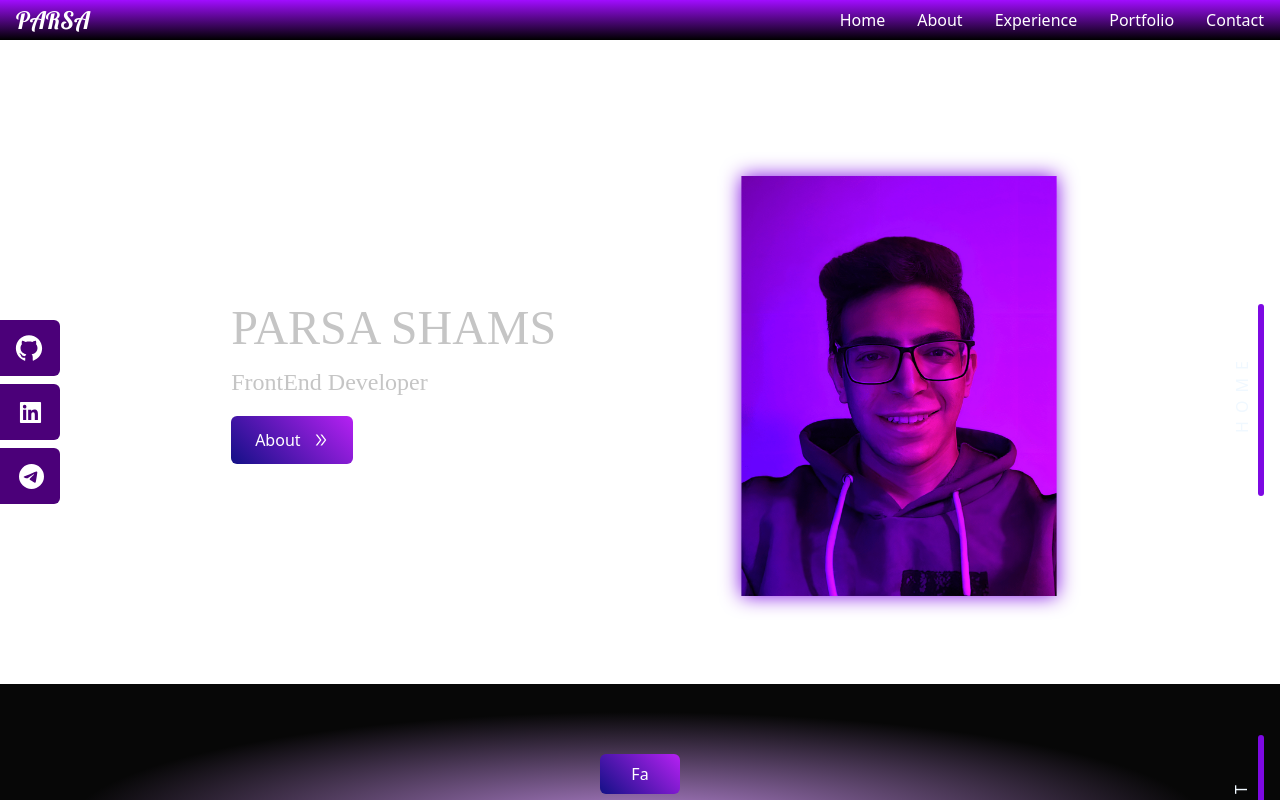
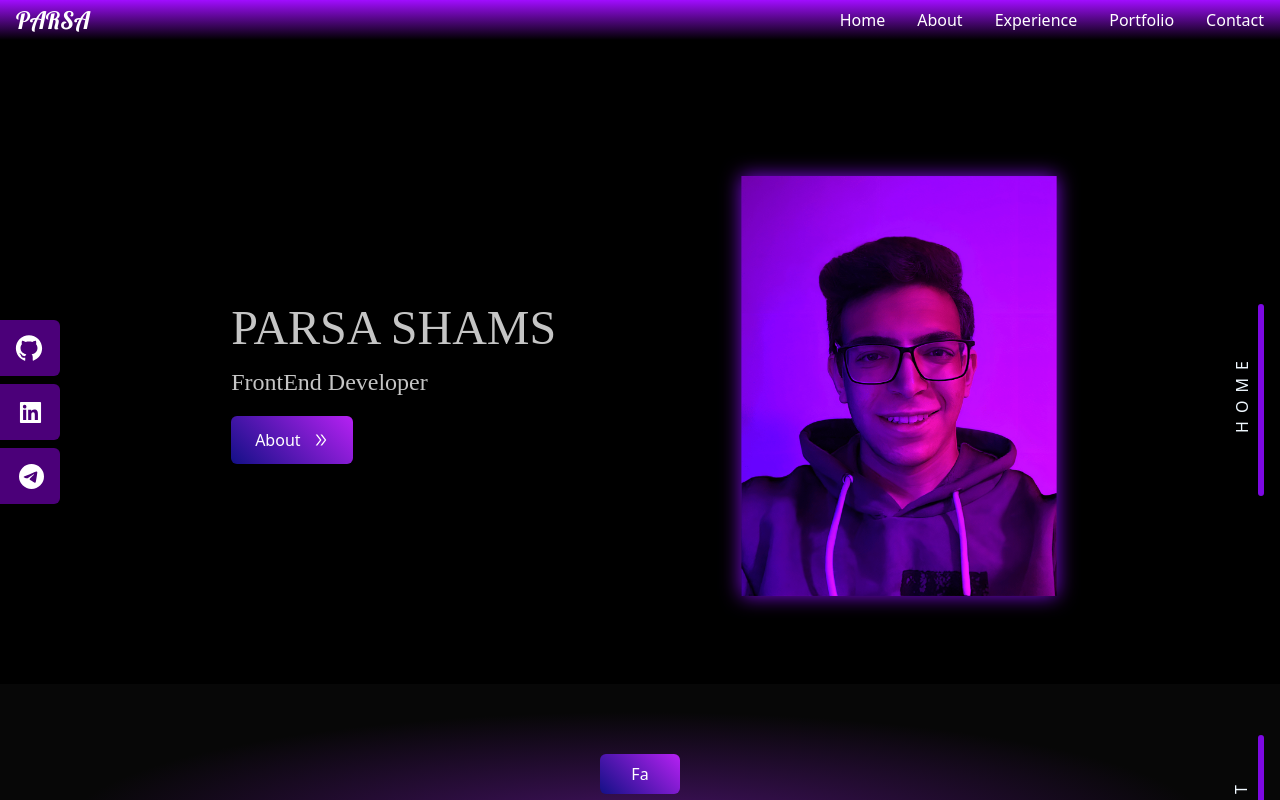
Before and after one commit to Parsa-PT/Parsa-resume, a React (Create React App) app: page / in a window 1280 px wide. Shown: the top 800 px of the page. Built offline with nearby package versions, Linux system fonts and the light colour scheme; a web font is replaced by a local one.

Commit message:
Update tailwind.config.js

```diff
--- a/tailwind.config.js
+++ b/tailwind.config.js
@@ -3,6 +3,7 @@ module.exports = {
   content: [
     "./src/**/*.{js,jsx,ts,tsx}",
   ],
+  darkMode : "class",
   theme: {
     extend: {
 
```
